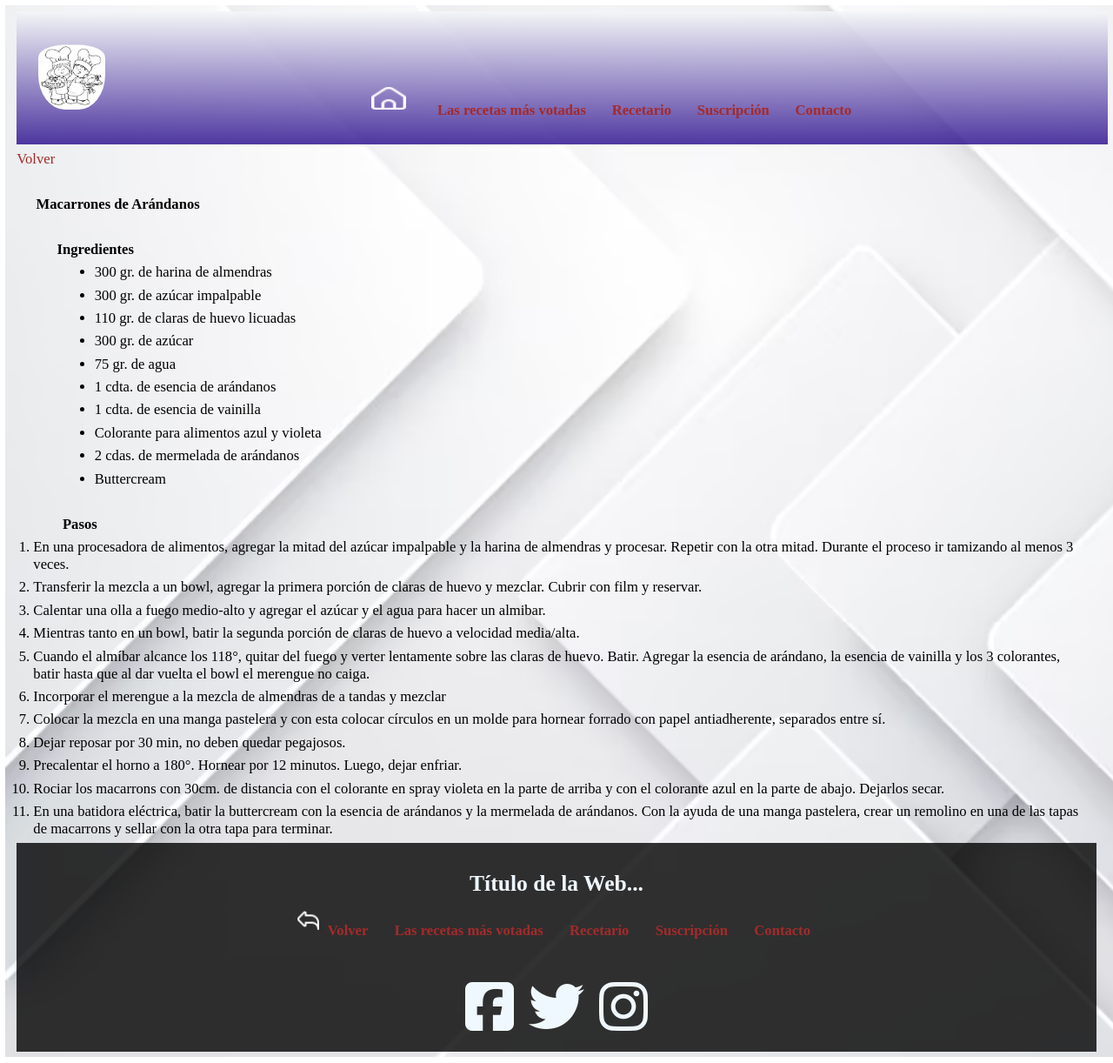
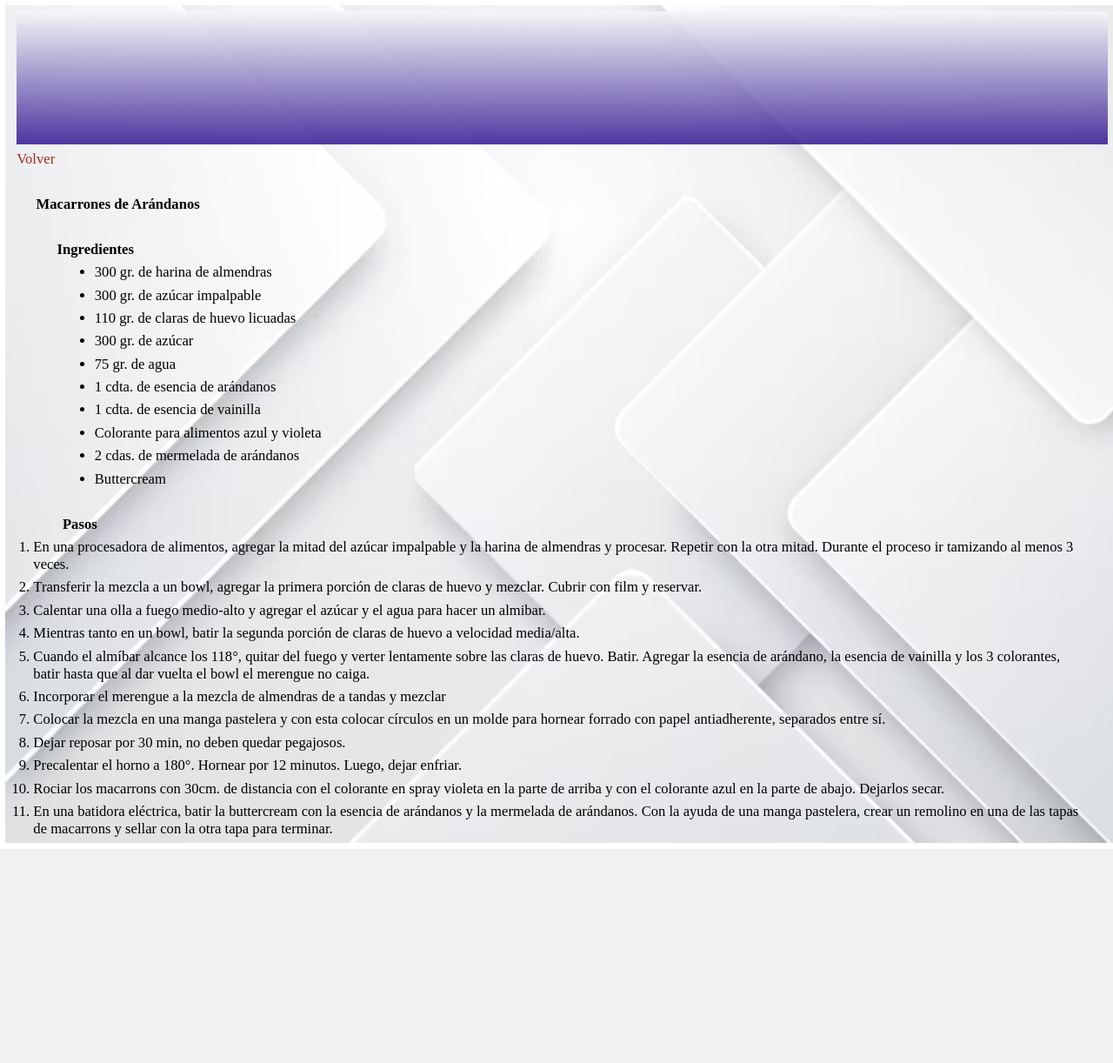
Before and after one commit to fullstackcodo2023/TPOg4, a Python web app: template templates/macarrones.html in a window 1280 px wide. Shown: the whole page at 87% size. After the commit the page ends 976 px from the top, so only its background shows below. Run offline with Jinja, Linux system fonts and the light colour scheme; the template is opened without the code that fills it, so the values that code supplies are empty; some libraries are stand-ins or nearby versions.

Commit message:
Update macarrones.html

```diff
--- a/templates/macarrones.html
+++ b/templates/macarrones.html
@@ -10,18 +10,8 @@
 
 <body>
      <header><!--  Encabezado con logo y menú de navegación -->
-        <div class="header-linea">
-        <img class="logo" src="../img/icon/logo1.jpg" alt="logo cocineros">
-        </div>
 
-        <!-- Menú de navegación -->
-        <nav class="header-linea">
-            <a class="menu" href="../index.html"><img class="icons" src="../img/icon/hogar.png" width="40vw" alt="home"></a>
-            <a class="menu" href="../templates/galeria.html">Las recetas más votadas</a>
-            <a class="menu" href="../templates/recetas.html">Recetario</a>
-            <a class="menu" href="../templates/Suscripcion.html">Suscripción</a>
-            <a class="menu" href="../templates/Contacto.html">Contacto</a>
-        </nav>
+
     </header>
 
      <a class="menu" href="../index.html">Volver</a>
@@ -63,28 +53,6 @@
 
 
 
-     <footer><!-- Pie de página -->
-        <div>
-            <h3 class="texto-pie">Título de la Web...</h3>
-        </div>
-
-        <nav class="footer-menu">
-            <a class="menu" href="../index.html"><img src="../img/icon/deshacer.png" width="25vw" alt="back"> Volver</a>
-            <a class="menu" href="../templates/galeria.html">Las recetas más votadas</a>
-            <a class="menu" href="../templates/recetas.html">Recetario</a>
-            <a class="menu" href="../templates/Suscripcion.html">Suscripción</a>
-            <a class="menu" href="../templates/Contacto.html">Contacto</a>
-        </nav>
-        <div class="icon-redes">
-            <!-- ICONO DE FLATICON https://fontawesome.com/-->
-            <i class="fa-brands fa-square-facebook" style="font-size: 5vw;"></i>
-            <i class="fa-brands fa-twitter" style="font-size: 5vw;"></i>
-            <i class="fa-brands fa-instagram" style="font-size: 5vw;"></i>
-        </div>
-    </footer>
-
-    <!-- TRAER ICONOS DE  fontawesome-->
-    <script src="https://kit.fontawesome.com/b75777cf68.js" crossorigin="anonymous"></script>
 </body>
 
 </html>
```
